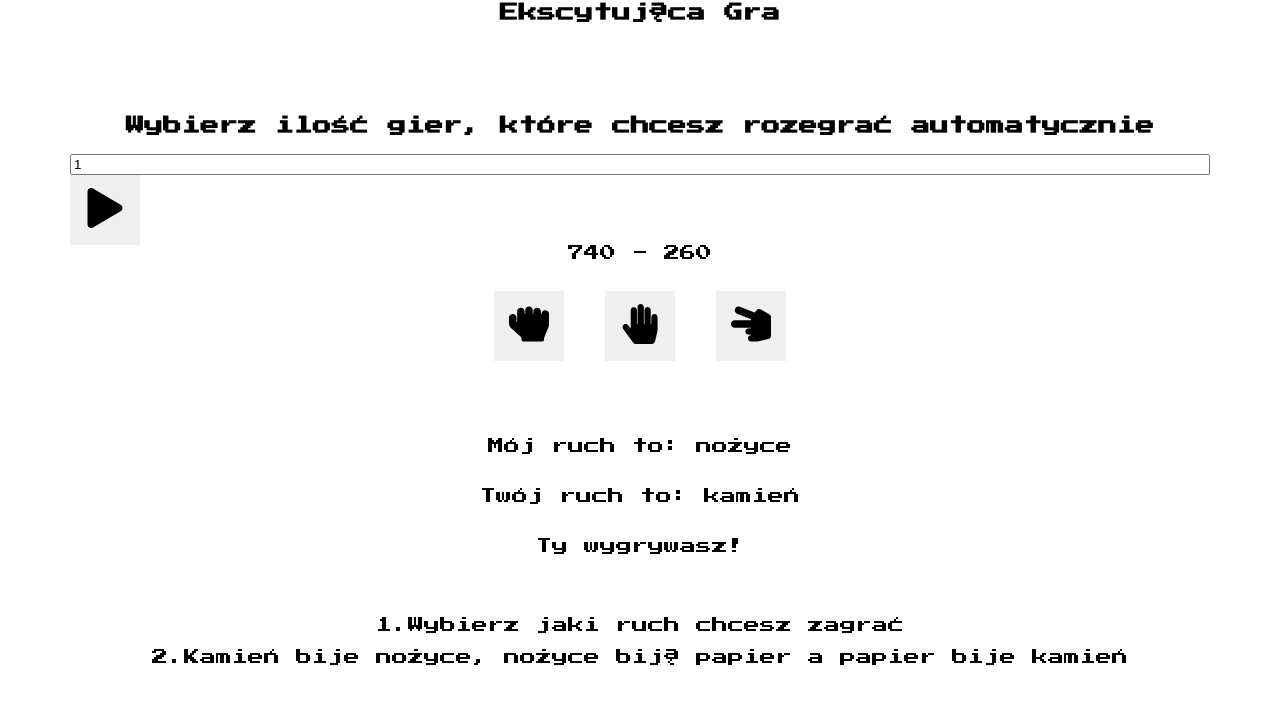
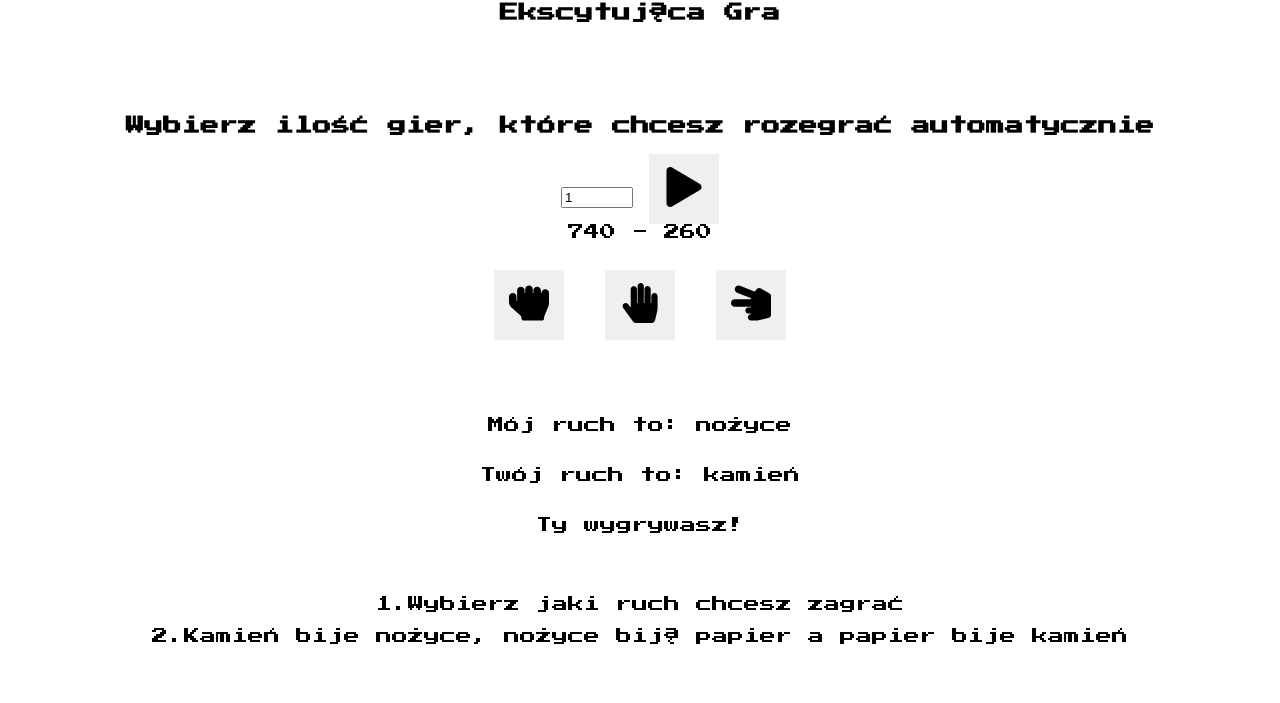
Before and after one commit to grzesiekS/javascript-prework, a website: page index.html in a window 1280 px wide. Shown: the part 125-828 px from the top of the page. Drawn offline with Linux system fonts and the light colour scheme.

```diff
--- a/index.html
+++ b/index.html
@@ -21,7 +21,7 @@
 			<div class="wrapper">
 				<div class="games-generator">
 					<h3>Wybierz ilość gier, które chcesz rozegrać automatycznie</h3>
-					<form class="wrapper">
+					<form class="form-wrapper">
 						<input type="number" id="gamesNumber" min="1" max="1000" step="1" value="1">
 						<button id="rndGameGenerator" type="button"><i class="fas fa-play"></i></button>
 					</form>
```
